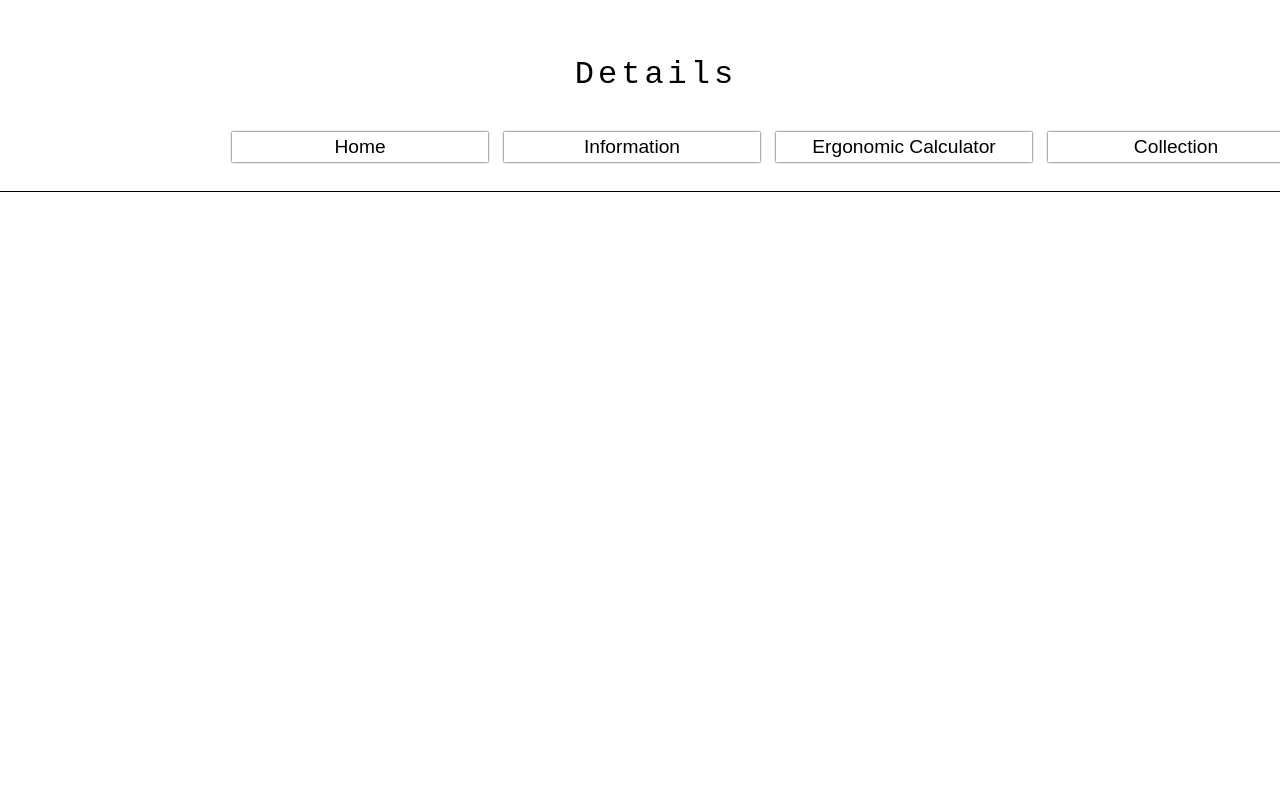
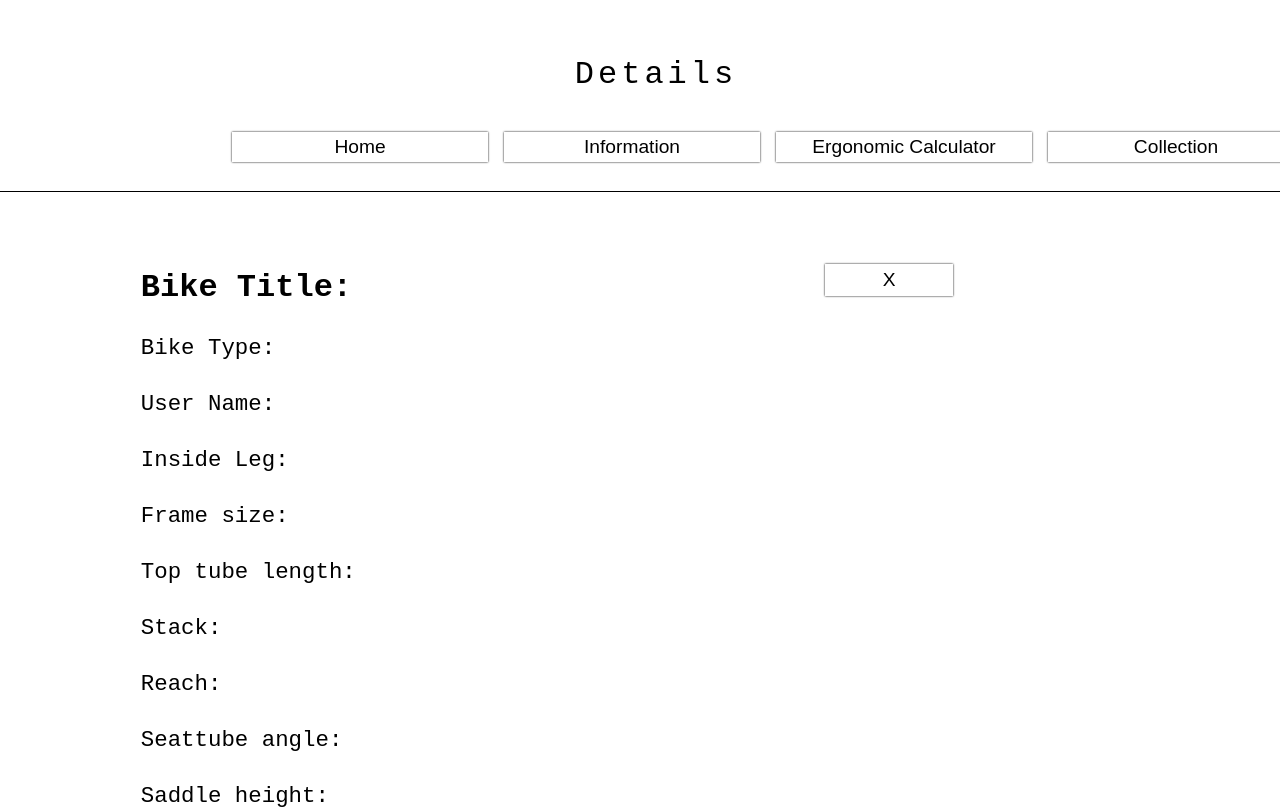
Before and after one commit to thisKonrad/bike_geometry, a Next.js app: page /detailcard/1 in a window 1280 px wide. Shown: the top 809 px of the page. Built offline with nearby package versions, Linux system fonts and the light colour scheme; no server answers; the database is empty.

Commit message:
first bike dlete function

```diff
--- a/components/DetailCard/index.jsx
+++ b/components/DetailCard/index.jsx
@@ -2,7 +2,7 @@
 import DetailCardStyle from '../../styles/DetailCardStyle.module.css';
 
 
-export default function DetailCard({data}){
+export default function DetailCard({data, handleDelete}){
 
 
         switch (data.bikeType) {
@@ -23,15 +23,20 @@ export default function DetailCard({data}){
                 break;
 
             default:
-                return null;
+                console.log('no bike type')
                 break;
         }
 
 
 
 
+
 return (<section className={DetailCardStyle.detailcard}>
-    <button className={DetailCardStyle.delete_button}>X</button>
+    <button
+    className={DetailCardStyle.delete_button}
+    onClick={handleDelete}
+    >X
+    </button>
     <div className={DetailCardStyle.detailcard_content}>
         <h3 className={DetailCardStyle.title}>
             Bike Title:{data.bikeTitle}</h3>
--- a/pages/api/details/[id].js
+++ b/pages/api/details/[id].js
@@ -25,12 +25,12 @@ export default async function handler(request, response) {
 
     }
 
-    /*  if (request.method === "DELETE") {
-         console.log("server id", id);
-         await BikeGeometry.findByIdAndDelete(id);
+    if (request.method === "DELETE") {
+        console.log("server id", id);
+        await BikeGeometry.findByIdAndDelete(id);
 
-         response.status(200).json({ status: `Bike deleted.` });
-     } */
+        response.status(200).json({ status: `Bike deleted.` });
+    }
 }
 
 /*  if (request.method === "PUT") {
--- a/pages/calculator_ergo/index.jsx
+++ b/pages/calculator_ergo/index.jsx
@@ -217,6 +217,7 @@ export default function Calculator() {
       console.log("SeatTubeAngleFromState: ", seatTubeAngle) */
       //console.log("STR RANGE :", strRangeSelect)
       //console.log('insideLeg: ', insideLegLength)
+
   };
 
 
--- a/pages/detailcard/[id].js
+++ b/pages/detailcard/[id].js
@@ -43,6 +43,26 @@ export default function DetailPage() {
 
     console.log('ID Details Data from DB: ', data);
 
+    /* ::: DELETE :::: */
+    async function deleteBikeById() {
+        try {
+            const response = await fetch(`/api/details/${id}`, {
+                method: "DELETE",
+                headers: {
+                    "Content-Type": "application/json",
+                },
+            });
+
+            if (!response.ok) {
+                throw new Error("Failed to delete bike");
+            }
+            router.push("/");
+            console.log(`Bike with ID ${id} deleted successfully.`);
+        } catch (error) {
+            console.error("Error deleting bike:", error.message);
+        }
+    }
+
 
     return (<>
         <Header
@@ -50,6 +70,7 @@ export default function DetailPage() {
         </Header>
         <main className={styles.main}>
             <DetailCard
+                handleDelete={deleteBikeById}
                 data={data}
             />
         </main>
```
